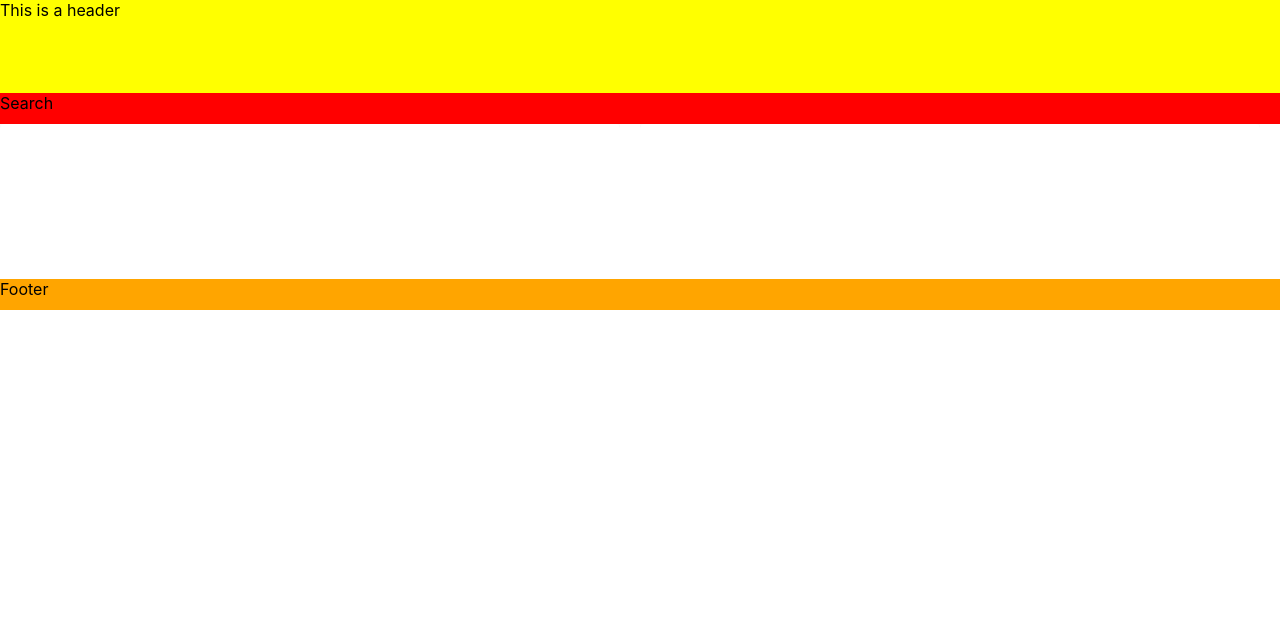
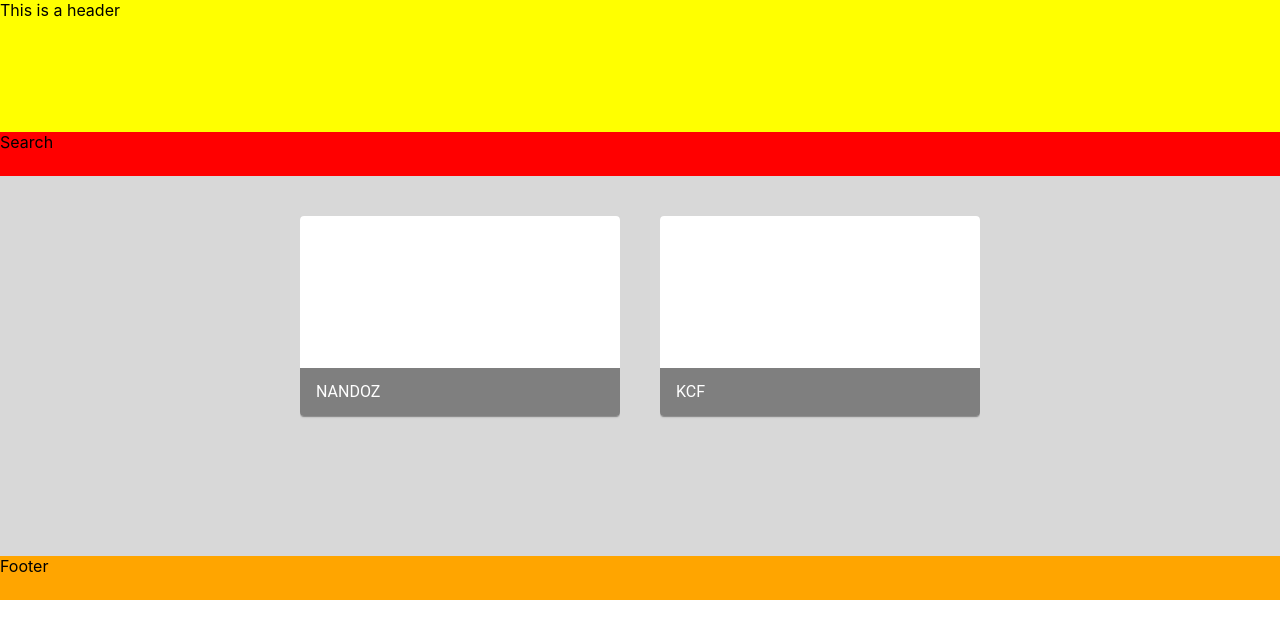
Before and after one commit to SE701ProjectGroup4/git-brunching, a React (Create React App) app in the folder frontend/: page / in a window 1280 px wide. Shown: the top 638 px of the page. Built offline with nearby package versions, Linux system fonts and the light colour scheme.

Commit message:
added styling to restaurant tile

```diff
--- a/frontend/src/landing/LandingPage.js
+++ b/frontend/src/landing/LandingPage.js
@@ -9,22 +9,6 @@
 
 const LandingPage = (props) => {
   const { setRestaurant } = props;
-  const history = useHistory();
-  const toBooking = (restaurant) => {
-    changePath("/booking", history);
-    setRestaurant(restaurant);
-  };
-
-  const fakeData = [
-    {
-      name: "NANDOZ",
-      times: [],
-    },
-    {
-      name: "KCF",
-      times: [],
-    },
-  ];
 
   return (
     <div className={style.landingPageContainer}>
--- a/frontend/src/landing/LandingPage.module.css
+++ b/frontend/src/landing/LandingPage.module.css
@@ -28,7 +28,23 @@
 .footer {
     background-color: orange;
 }
+
 .gridList {
-    width: 100%;
+    width: 90%;
     height: 100%;
+    position: relative;
+    justify-content: center;
 }
+
+.gridRoot {
+    display: flex;
+    flex-wrap: wrap;
+    justify-content: center;
+    overflow: hidden;
+    padding: 40px;
+    background-color: rgb(216, 216, 216);
+}
+
+.tileBar {
+    background: linear-gradient(to top, rgba(0,0,0,0.7) 0%, rgba(0,0,0,0.3) 100%) !important;
+}
--- a/frontend/src/landing/RestaurantTile.js
+++ b/frontend/src/landing/RestaurantTile.js
@@ -1,11 +1,10 @@
  import React from "react";
  import GridList from "@material-ui/core/GridList"
  import GridListTile from "@material-ui/core/GridListTile";
+ import GridListTileBar from "@material-ui/core/GridListTileBar";
  import Card from "@material-ui/core/Card";
  import CardActionArea from "@material-ui/core/CardActionArea";
- import CardContent from "@material-ui/core/CardContent";
  import CardMedia from "@material-ui/core/CardMedia";
- import Typography from "@material-ui/core/Typography";
  import style from "./LandingPage.module.css";
  import changePath from "../general/helperFunctions";
  import { useHistory } from "react-router";
@@ -31,23 +30,17 @@
         },
     ];
 
+    const columns = 3;
+    const cellHeight = 250;
+    const rootHeight = {
+        height: Math.ceil(fakeData.length/columns)*(cellHeight+50),
+    }
+
     return (
-        // <div className={style.tileContainer}>
-        //     { fakeData.map((data) => (
-        //     <div
-        //         className={style.tile}
-        //         key={`fake_data_${data.name}`}
-        //         role="button"
-        //         tabIndex={0}
-        //         onClick={() => toBooking(data.name)}
-        //     >
-        //         {data.name}
-        //     </div>
-        //     ))}
-        // </div>
-        <GridList cellHeight={250} spacing={20} className={style.gridList}>
+        <div className={style.gridRoot} style={rootHeight}>
+            <GridList cellHeight={cellHeight} spacing={40} className={style.gridList} cols={columns} >
                 {fakeData.map(data => (
-            <GridListTile key={data.title}>
+                <GridListTile key={data.title} >
                     <Card onClick={() => toBooking(data.name)}>
                     <CardActionArea>
                         <CardMedia
@@ -55,20 +48,13 @@
                         image={data.img}
                         title={data.name}
                         />
-                    <CardContent>
-                    <Typography
-                        variant="body2"
-                        color="black"
-                        component="p"
-                    >
-                        {data.name}
-                    </Typography>
-                    </CardContent>
+                    <GridListTileBar title={data.name}/>
                     </CardActionArea>
                     </Card>
                 </GridListTile>
                 ))}
             </GridList>
+        </div>
     );
  }
 
```
Lines whose indentation alone changed are shown as unchanged.
